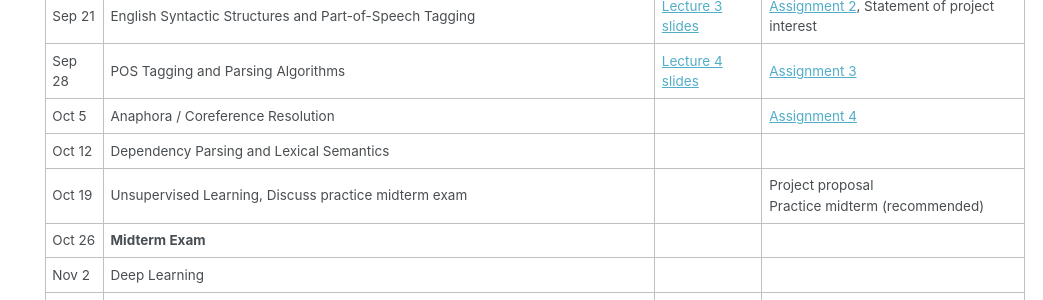
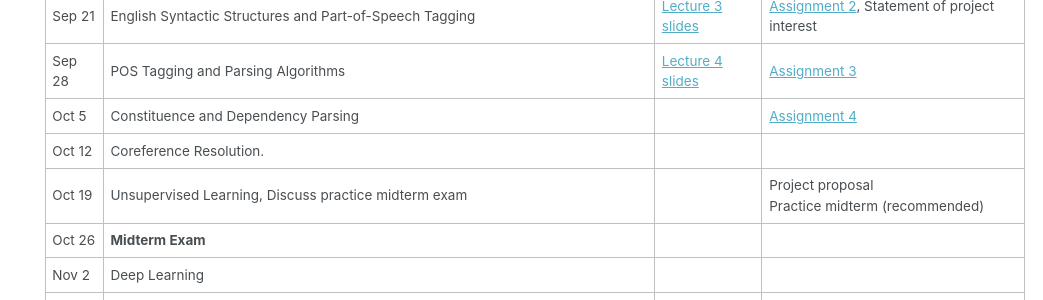
Before and after one commit to rasikabh/rasikabh.github.io, a Jekyll site: the page built from _pages/nlp2020.md, in a window 1280 px wide and 900 px high, scrolled down 775 px. Shown: the part 152-452 px from the top of the window, without its empty margins (237-1280 px from the left). Built offline with Jekyll 4.4.1, drawn with Linux system fonts in a browser that asks for light colours.

Commit message:
Update nlp2020.md

```diff
--- a/_pages/nlp2020.md
+++ b/_pages/nlp2020.md
@@ -38,8 +38,8 @@ The course will cover basic implementations in Python as well as APIs and tools
 | Sep 14 | Bag of Words, Tfidf, Naive Bayes                                                              | [Lecture 2 slides](https://docs.google.com/presentation/d/1_bwckxwBfjEzRd1AnNeBJranDOYSKRmXrCcE4AU7WgY/edit?usp=sharing)       | [Assignment 1](https://docs.google.com/document/d/16KsMYOI6PxuAOPpHLJk_7yuNIqakIDEQi98nfttQ_UY/edit?usp=sharing)               |
 | Sep 21 | English Syntactic Structures and Part-of-Speech Tagging                                       | [Lecture 3 slides](https://docs.google.com/presentation/d/1IfidlCd-aRD09dVuyZuceC_9YPF3Lavn0id3FaE_scs/edit?usp=sharing) | [Assignment 2](https://docs.google.com/document/d/1abkiH-ZHFLWui194xOtp1XY6GxyjGh-DXdrlXjrb_kE/edit?usp=sharing), Statement of project interest |
 | Sep 28 | POS Tagging and Parsing Algorithms                                                            | [Lecture 4 slides](https://docs.google.com/presentation/d/1atemcwZZUI8DBydpk8fwVyMjVaQHXRHIrqUdEmloTPI/edit?usp=sharing) | [Assignment 3](https://docs.google.com/document/d/1rpZxvdi5x6xrJhsjzX9MlcaBydAaJgLwTeAZ_PmnN5U/edit?usp=sharing) |
-| Oct 5  | Anaphora / Coreference Resolution                                                             |        | [Assignment 4](https://docs.google.com/document/d/1iNvFtZkI9eAQzK4XHKw5UeL966g0OY7p7VQzglZJLmk/edit?usp=sharing) |
-| Oct 12 | Dependency Parsing and Lexical Semantics                                                      |        |                |
+| Oct 5  | Constituence and Dependency Parsing                                                           |        | [Assignment 4](https://docs.google.com/document/d/1iNvFtZkI9eAQzK4XHKw5UeL966g0OY7p7VQzglZJLmk/edit?usp=sharing) |
+| Oct 12 | Coreference Resolution.                                                                       |        |                |
 | Oct 19 | Unsupervised Learning, Discuss practice midterm exam                                          |        | Project proposal <br> Practice midterm (recommended) |
 | Oct 26 | **Midterm Exam**                                                                              |        |                |
 | Nov 2  | Deep Learning                                                                                 |        |                |
```
